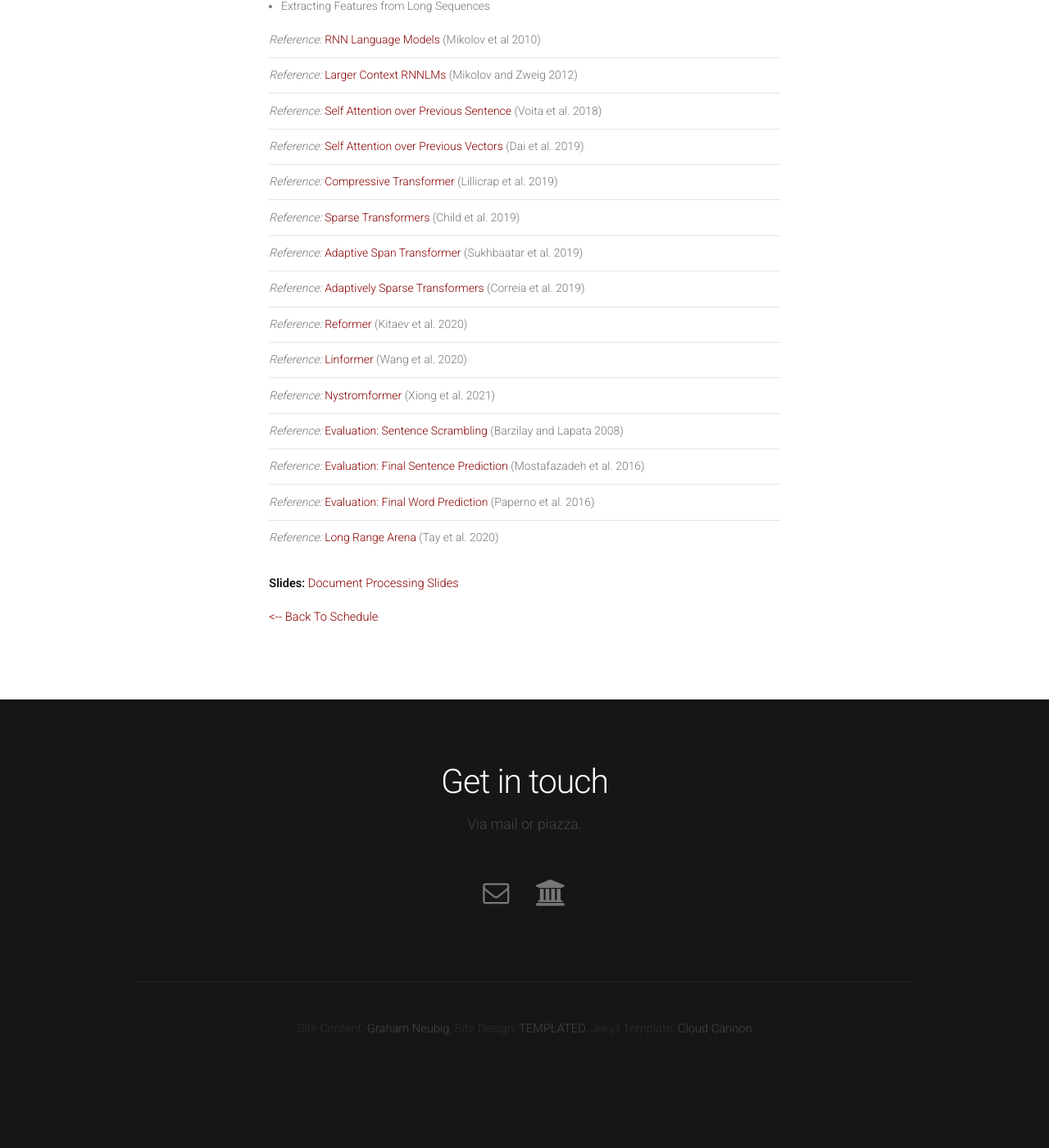
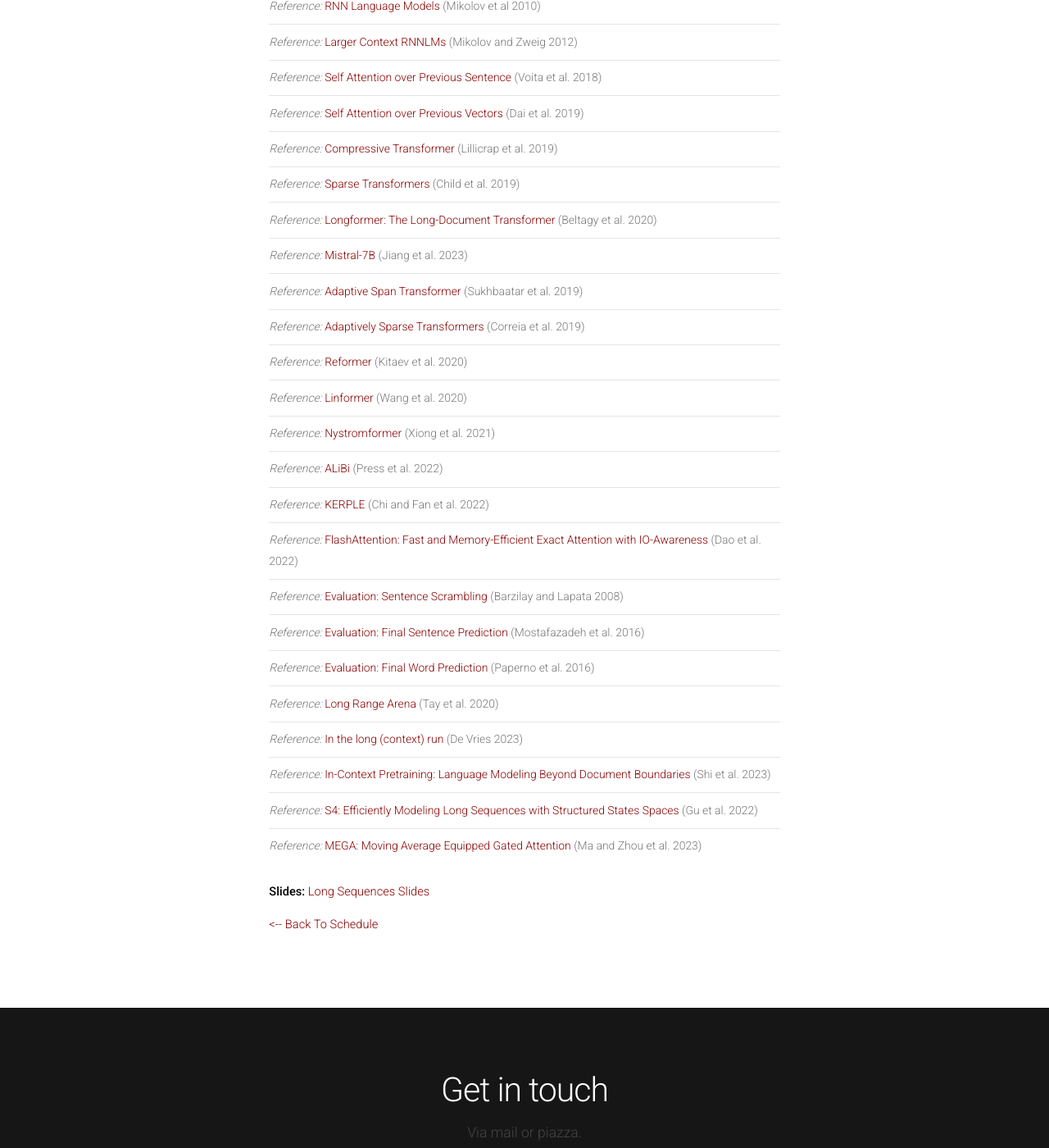
Before and after one commit to cmu-anlp/cmu-anlp.github.io, a Jekyll site: the page built from _posts/2023-11-14-document.html, in a window 1280 px wide and 1400 px high, scrolled down 576 px. Shown: the whole window at 82% size. Built offline with Jekyll 4.4.1, drawn with Linux system fonts in a browser that asks for light colours; nearby versions of some CDN libraries; before the commit the page ends 1888 px from its top, so only the background shows below that.

Commit message:
add long sequence slides

```diff
--- a/_posts/2023-11-14-document.html
+++ b/_posts/2023-11-14-document.html
@@ -6,7 +6,6 @@ categories: classes
 ---
 
 <ul class="bullet">
-  <li>Extracting Features from Long Sequences</li>
 </ul>
 </p>
 <ul class="default">
@@ -16,17 +15,26 @@ categories: classes
   <li><i>Reference:</i> <a href="https://arxiv.org/abs/1901.02860">Self Attention over Previous Vectors</a> (Dai et al. 2019)</li>
   <li><i>Reference:</i> <a href="https://arxiv.org/pdf/1911.05507.pdf">Compressive Transformer</a> (Lillicrap et al. 2019)</li>
   <li><i>Reference:</i> <a href="https://arxiv.org/pdf/1904.10509.pdf">Sparse Transformers</a> (Child et al. 2019)</li>
+  <li><i>Reference:</i> <a href="https://arxiv.org/pdf/2004.05150v2.pdf">Longformer: The Long-Document Transformer</a> (Beltagy et al. 2020)</li>
+  <li><i>Reference:</i> <a href="https://arxiv.org/pdf/2310.06825">Mistral-7B</a> (Jiang et al. 2023)</li>
   <li><i>Reference:</i> <a href="https://arxiv.org/pdf/1905.07799.pdf">Adaptive Span Transformer</a> (Sukhbaatar et al. 2019)</li>
   <li><i>Reference:</i> <a href="https://arxiv.org/pdf/1909.00015.pdf">Adaptively Sparse Transformers</a> (Correia et al. 2019)</li>
   <li><i>Reference:</i> <a href="https://arxiv.org/pdf/2001.04451.pdf">Reformer</a> (Kitaev et al. 2020)</li>
   <li><i>Reference:</i> <a href="https://arxiv.org/pdf/2006.04768.pdf">Linformer</a> (Wang et al. 2020)</li>
   <li><i>Reference:</i> <a href="https://arxiv.org/pdf/2102.03902.pdf">Nystromformer</a> (Xiong et al. 2021)</li>
+  <li><i>Reference:</i> <a href="https://arxiv.org/pdf/2108.12409.pdf">ALiBi</a> (Press et al. 2022)</li>
+  <li><i>Reference:</i> <a href="https://arxiv.org/pdf/2205.09921.pdf">KERPLE</a> (Chi and Fan et al. 2022)</li>
+  <li><i>Reference:</i> <a href="https://arxiv.org/abs/2205.14135">FlashAttention: Fast and Memory-Efficient Exact Attention with IO-Awareness</a> (Dao et al. 2022)</li>
   <li><i>Reference:</i> <a href="http://www.anthology.aclweb.org/J/J08/J08-1001.pdf">Evaluation: Sentence Scrambling</a> (Barzilay and Lapata 2008)</li>
   <li><i>Reference:</i> <a href="http://www.aclweb.org/anthology/N16-1098">Evaluation: Final Sentence Prediction</a> (Mostafazadeh et al. 2016)</li>
   <li><i>Reference:</i> <a href="https://www.aclweb.org/anthology/P/P16/P16-1144.pdf">Evaluation: Final Word Prediction</a> (Paperno et al. 2016)</li>
   <li><i>Reference:</i> <a href="https://arxiv.org/pdf/2011.04006.pdf">Long Range Arena</a> (Tay et al. 2020)</li>
+  <li><i>Reference:</i> <a href="https://www.harmdevries.com/post/context-length/">In the long (context) run</a> (De Vries 2023)</li>
+  <li><i>Reference:</i> <a href="https://arxiv.org/abs/2310.10638">In-Context Pretraining: Language Modeling Beyond Document Boundaries</a> (Shi et al. 2023)</li>
+  <li><i>Reference:</i> <a href="https://arxiv.org/pdf/2111.00396.pdf">S4: Efficiently Modeling Long Sequences with Structured States Spaces</a> (Gu et al. 2022)</li>
+  <li><i>Reference:</i> <a href="https://openreview.net/pdf?id=qNLe3iq2El">MEGA: Moving Average Equipped Gated Attention</a> (Ma and Zhou et al. 2023)</li>
 </ul>
 
 <p>
-<b>Slides:</b> <a href="{{ site.baseurl }}/assets/slides/anlp-21-document.pdf">Document Processing Slides</a> <br/>
+<b>Slides:</b> <a href="{{ site.baseurl }}/assets/slides/anlp-19-document.pdf">Long Sequences Slides</a> <br/>
 </p>
```
Also changed, not shown: 1 other file.
